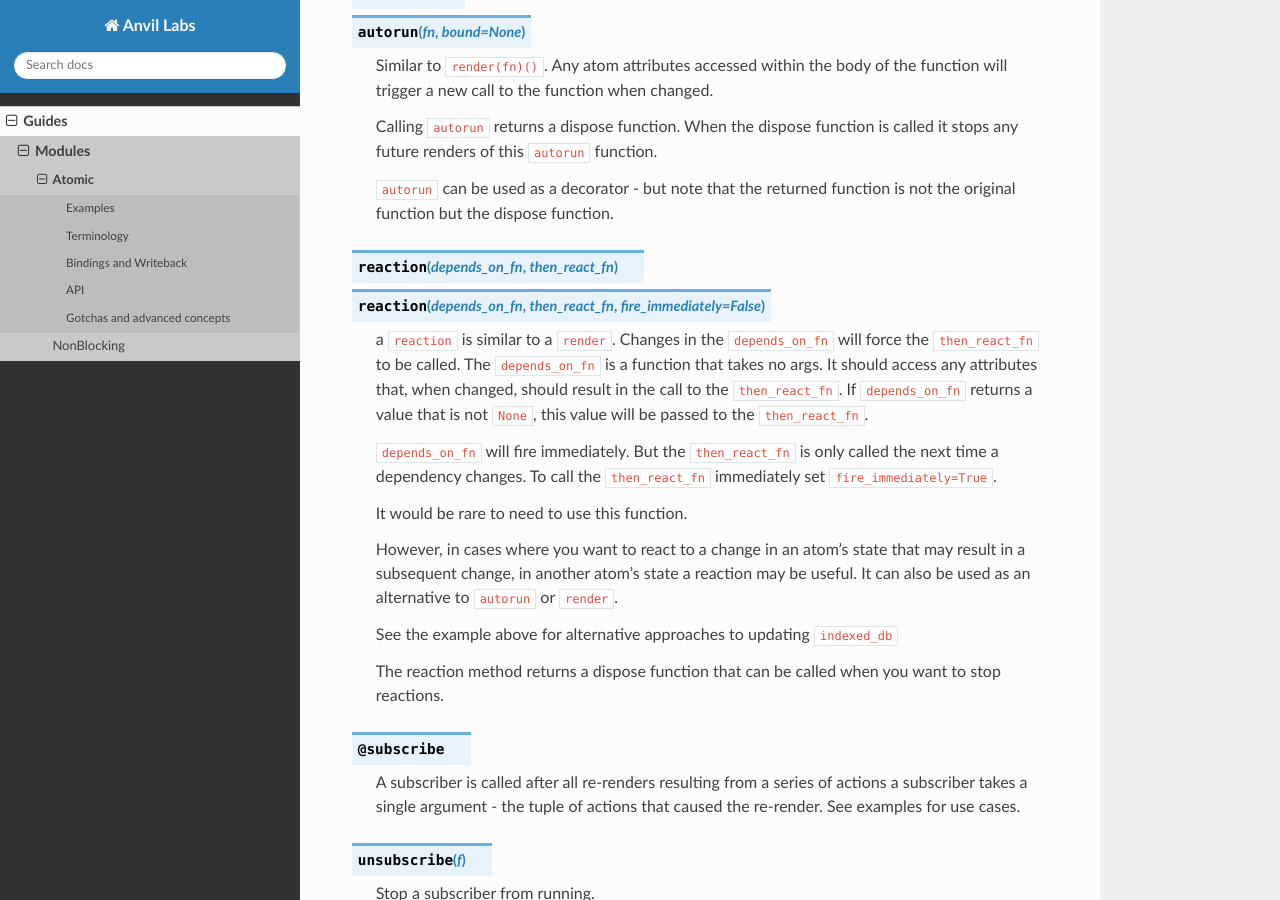
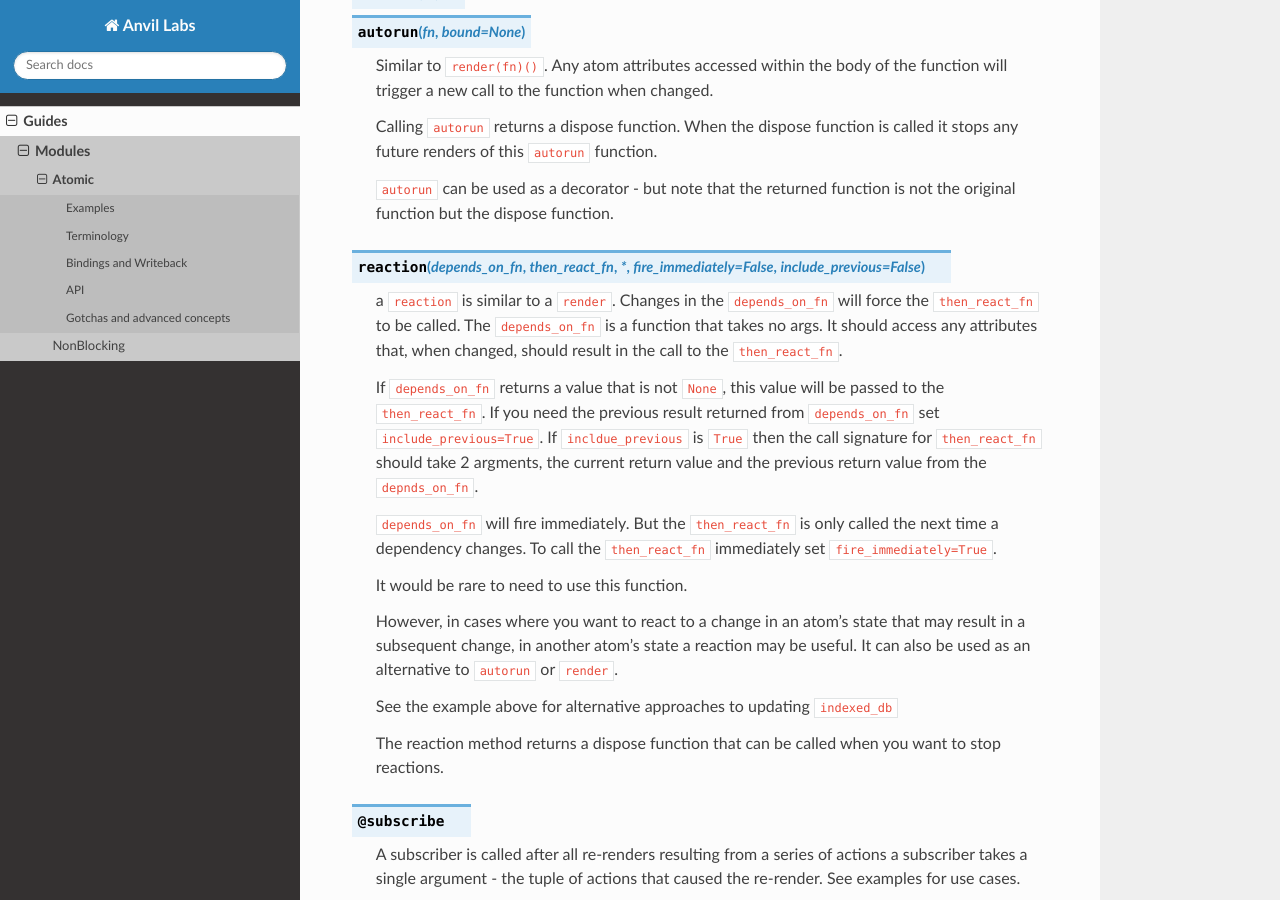
Before and after one commit to anvilistas/anvil-labs, a Sphinx documentation site: the page built from docs/guides/modules/atomic.rst, in a window 1280 px wide and 900 px high, scrolled down 7069 px. Built offline with Sphinx 7.4.7 and the Read the Docs theme 2.0.0, drawn with Linux system fonts in a browser that asks for light colours.

Commit message:
update docs

```diff
--- a/docs/guides/modules/atomic.rst
+++ b/docs/guides/modules/atomic.rst
@@ -399,17 +399,21 @@ API
     ``autorun`` can be used as a decorator - but note that the returned function is not the original function but the dispose function.
 
 
-.. function:: reaction(depends_on_fn, then_react_fn)
-              reaction(depends_on_fn, then_react_fn, fire_immediately=False)
+.. function:: reaction(depends_on_fn, then_react_fn, *, fire_immediately=False, include_previous=False)
 
     a ``reaction`` is similar to a ``render``.
     Changes in the ``depends_on_fn`` will force the ``then_react_fn`` to be called.
     The ``depends_on_fn`` is a function that takes no args.
     It should access any attributes that, when changed, should result in the call to the ``then_react_fn``.
+
     If ``depends_on_fn`` returns a value that is not ``None``, this value will be passed to the ``then_react_fn``.
+    If you need the previous result returned from ``depends_on_fn`` set ``include_previous=True``.
+    If ``incldue_previous`` is ``True`` then the call signature for ``then_react_fn`` should take 2 argments,
+    the current return value and the previous return value from the ``depnds_on_fn``.
 
     ``depends_on_fn`` will fire immediately. But the ``then_react_fn`` is only called the next time a dependency changes.
     To call the ``then_react_fn`` immediately set ``fire_immediately=True``.
+
 
     It would be rare to need to use this function.
 
```
